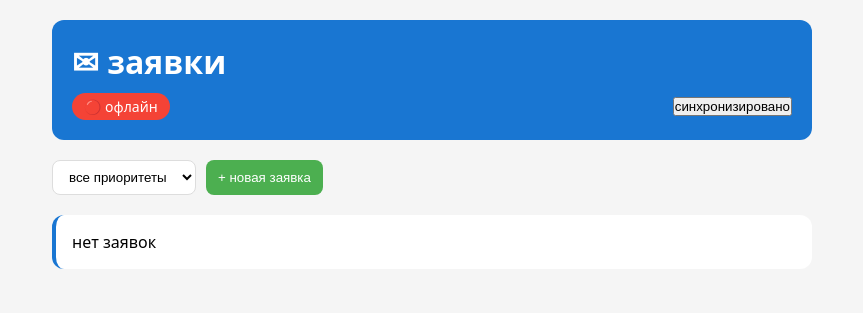
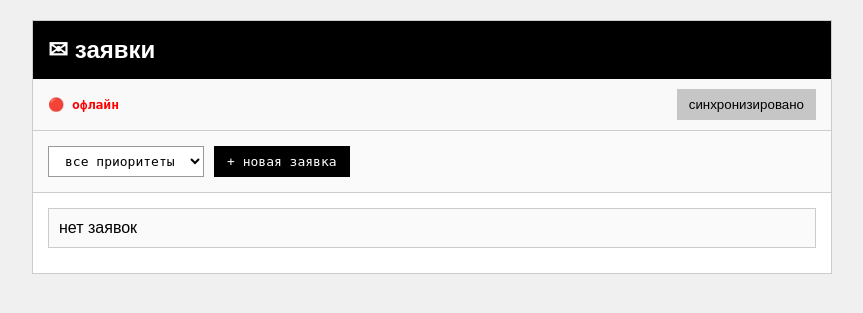
Before and after one commit to apoll-plesh/test, a PHP site: page /pochinko/index.html in a window 1280 px wide. Shown: the top 313 px of the page, without its empty margins (208-1071 px from the left). Run offline with PHP 8.4, Linux system fonts and the light colour scheme.

Commit message:
indicator, style

```diff
--- a/pochinko/style.css
+++ b/pochinko/style.css
@@ -5,108 +5,177 @@
 }
 
 body {
-    font-family: system-ui, sans-serif;
-    background: #f5f5f5;
+    font-family: Arial, Helvetica, sans-serif;
+    background: #f0f0f0;
+    padding: 20px;
 }
 
 .container {
     max-width: 800px;
     margin: 0 auto;
-    padding: 20px;
-}
-
-header {
-    background: #1976d2;
-    color: white;
-    padding: 20px;
-    border-radius: 12px;
-    margin-bottom: 20px;
+    background: white;
+    border: 1px solid #ccc;
 }
 
 h1 {
-    margin-bottom: 10px;
+    background: black;
+    color: white;
+    padding: 15px;
+    font-size: 1.5em;
+    margin: 0;
 }
 
 .status-bar {
+    background: #f9f9f9;
+    padding: 10px 15px;
+    border-bottom: 1px solid #ccc;
     display: flex;
     justify-content: space-between;
     align-items: center;
-    font-size: 14px;
+    font-size: 13px;
+    font-family: monospace;
 }
 
 .online {
-    background: #4caf50;
-    padding: 4px 12px;
-    border-radius: 20px;
+    color: green;
+    font-weight: bold;
 }
 
 .offline {
-    background: #f44336;
-    padding: 4px 12px;
-    border-radius: 20px;
+    color: red;
+    font-weight: bold;
+}
+
+#syncBtn{
+    background: #c6c6c6;
+    border: none;
+    padding: 8px 12px;
+    cursor: pointer;
+    margin-left: 10px;
+}
+
+#syncBtn:hover{
+    background: #a9a9a9;
+    border: none;
+    padding: 8px 12px;
+    cursor: pointer;
+    margin-left: 10px;
+}
+
+#installBtn{
+    background: #4fc249;
+    color: white;
+    border: none;
+    padding: 8px 12px;
+    cursor: pointer;
+    margin-left: 10px;
+}
+
+#installBtn:hover{
+    background: #42a83c;
+    color: white;
+    border: none;
+    padding: 8px 12px;
+    cursor: pointer;
+    margin-left: 10px;
 }
 
 .filters {
+    padding: 15px;
     display: flex;
     gap: 10px;
-    margin-bottom: 20px;
     flex-wrap: wrap;
+    border-bottom: 1px solid #ccc;
+    background: #fafafa;
 }
 
 .filters select,
 .filters button {
-    padding: 8px 12px;
-    border-radius: 8px;
-    border: 1px solid #ddd;
+    padding: 6px 12px;
+    border: 1px solid #999;
     background: white;
     cursor: pointer;
+    font-family: monospace;
+    font-size: 13px;
+}
+
+.filters button:hover {
+    background: #f0f0f0;
 }
 
 #addTicketBtn {
-    background: #4caf50;
+    background: black;
     color: white;
-    border: none;
+    border-color: black;
+}
+
+#addTicketBtn:hover {
+    background: #333;
 }
 
 .draft-clear-btn {
-    background: #ff9800;
-    color: white;
-    border: none;
+    background: white;
 }
 
 .tickets-list {
-    display: flex;
-    flex-direction: column;
-    gap: 12px;
+    padding: 15px;
 }
 
 .ticket-card {
-    background: white;
-    padding: 16px;
-    border-radius: 12px;
-    border-left: 4px solid #1976d2;
+    border: 1px solid #ccc;
+    padding: 10px;
+    margin-bottom: 10px;
+    background: #fafafa;
+}
+
+.ticket-card h3 {
+    font-size: 1.1em;
+    margin-bottom: 8px;
+    font-family: monospace;
+}
+
+.ticket-card p {
+    font-family: monospace;
+    font-size: 14px;
+    white-space: pre-wrap;
+    margin-bottom: 8px;
+    color: #333;
 }
 
 .ticket-meta {
     display: flex;
     gap: 10px;
+    align-items: center;
+    flex-wrap: wrap;
     margin-top: 8px;
-    font-size: 12px;
-    flex-wrap: wrap;
-    align-items: center;
+    font-size: 11px;
+    font-family: monospace;
 }
 
 .priority-badge {
     padding: 2px 8px;
-    border-radius: 12px;
-    background: #e0e0e0;
+    background: rgb(150, 150, 150);
+    color: white;
 }
 
 .unsynced-badge {
-    background: #ff9800;
+    background: #ffcc00;
     padding: 2px 8px;
-    border-radius: 12px;
-    color: white;
+    border: 1px solid #999;
+}
+
+.ticket-card button {
+    background: white;
+    border: 1px solid #999;
+    padding: 4px 10px;
+    margin-right: 5px;
+    font-family: monospace;
+    font-size: 12px;
+    cursor: pointer;
+}
+
+.ticket-card button:hover {
+    background: #f0f0f0;
 }
 
 .modal {
```
Also changed, not shown: other parts of pochinko/style.css (+33 -15 lines).
